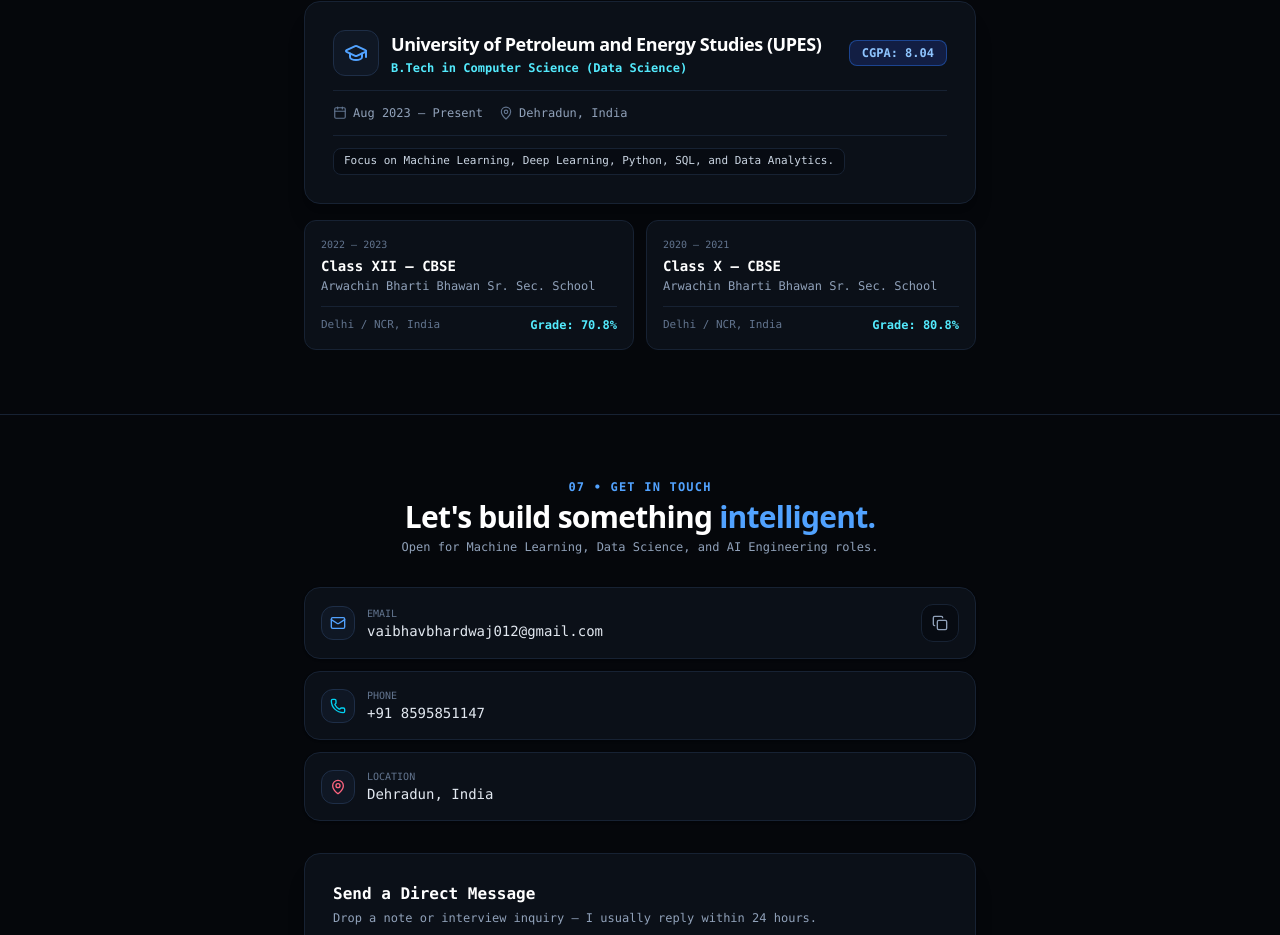
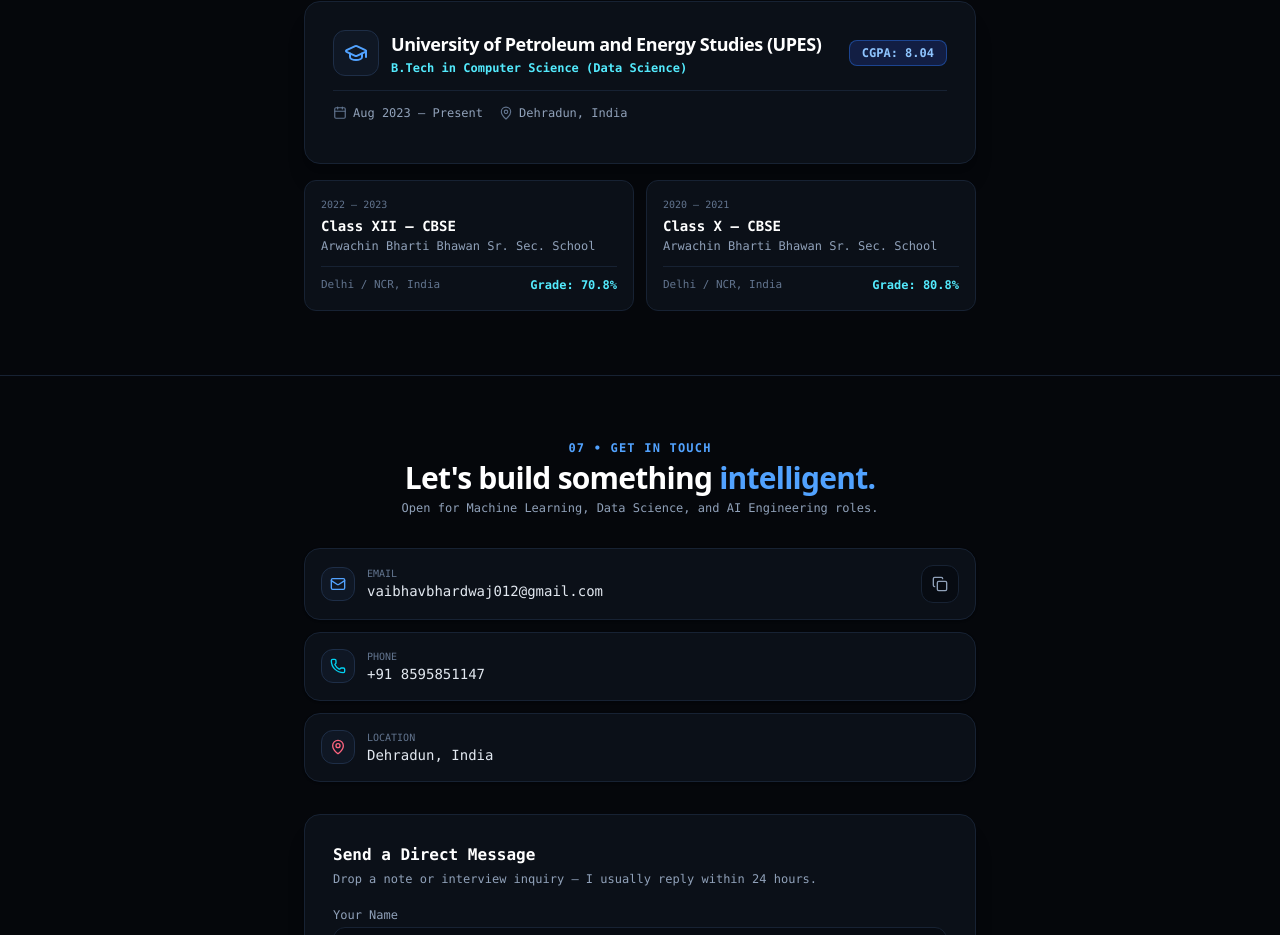
Before and after one commit to vaibhavbh012/portfolio, a Next.js app: page / in a window 1280 px wide. Shown: the part 5493-6428 px from the top of the page. Built offline with nearby package versions, Linux system fonts and the light colour scheme.

Commit message:
chore: remove 'Focus on Machine Learning, Deep Learning, Python, SQL, and Data Analytics.' from education highlights

```diff
--- a/data/portfolio.ts
+++ b/data/portfolio.ts
@@ -541,9 +541,6 @@
       gradeLabel: "CGPA",
       period: "Aug 2023 – Present",
       location: "Dehradun, India",
-      highlights: [
-        "Focus on Machine Learning, Deep Learning, Python, SQL, and Data Analytics.",
-      ],
     },
     {
       institution: "Arwachin Bharti Bhawan Sr. Sec. School",
```
